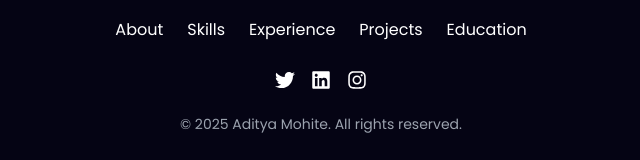
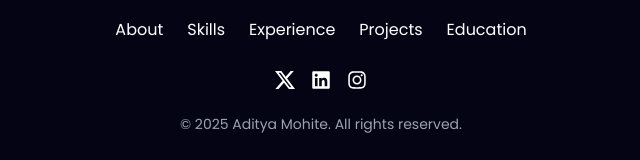
Before and after one commit to Aditya1517/Portfolio, a React (Vite) app: page / in a window 1280 px wide. Shown: the part 8618-8778 px from the top of the page, without its empty margins (319-959 px from the left). Built offline with nearby package versions, Linux system fonts and the light colour scheme.

Commit message:
Change in Footer Icon

```diff
--- a/package.json
+++ b/package.json
@@ -13,7 +13,7 @@
     "@emailjs/browser": "^4.4.1",
     "react": "^18.3.1",
     "react-dom": "^18.3.1",
-    "react-icons": "^5.4.0",
+    "react-icons": "^5.5.0",
     "react-parallax-tilt": "^1.7.282",
     "react-router-dom": "^7.1.3",
     "react-toastify": "^11.0.3",
--- a/src/components/Footer/Footer.jsx
+++ b/src/components/Footer/Footer.jsx
@@ -1,5 +1,6 @@
 import React from "react";
 import { FaFacebook, FaTwitter, FaLinkedin, FaInstagram, FaYoutube } from "react-icons/fa";
+import { SiX } from "react-icons/si";
 
 const Footer = () => {
   // Smooth scroll function
@@ -38,7 +39,7 @@ const Footer = () => {
         {/* Social Media Icons - Responsive */}
         <div className="flex flex-wrap justify-center space-x-4 mt-6">
           {[
-            { icon: <FaTwitter />, link: "https://x.com/AdityaM07408203" },
+            { icon: <SiX />, link: "https://x.com/AdityaM07408203" },
             { icon: <FaLinkedin />, link: "https://www.linkedin.com/in/aditya-mohite-1a40a7220/" },
             { icon: <FaInstagram />, link: "https://www.instagram.com/_adity.mohite_/" },
           ].map((item, index) => (
```
Also changed, not shown: 1 other file (tests, documents, lock files or other folders).
